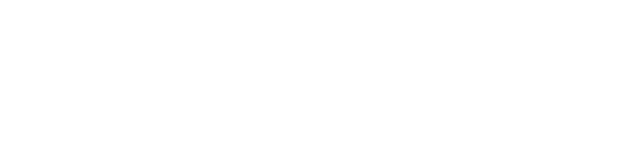
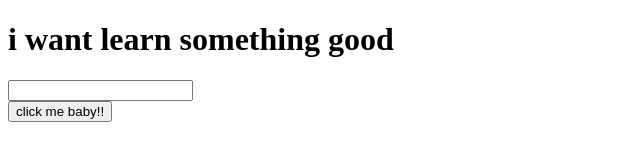
Before and after one commit to shehzan-shakil98/my-first-website, a plain HTML site: page index.html in a window 1280 px wide. Shown: the whole page, without its empty margins (0-640 px from the left). Drawn offline with Linux system fonts and the light colour scheme.

Commit message:
done adding button

```diff
--- a/index.html
+++ b/index.html
@@ -6,6 +6,9 @@
     <title>Document</title>
 </head>
 <body>
-
+    <h1>i want learn something good</h1>
+    <input type="text">
+    <br>
+    <button>click me baby!!</button>
 </body>
 </html>
```
